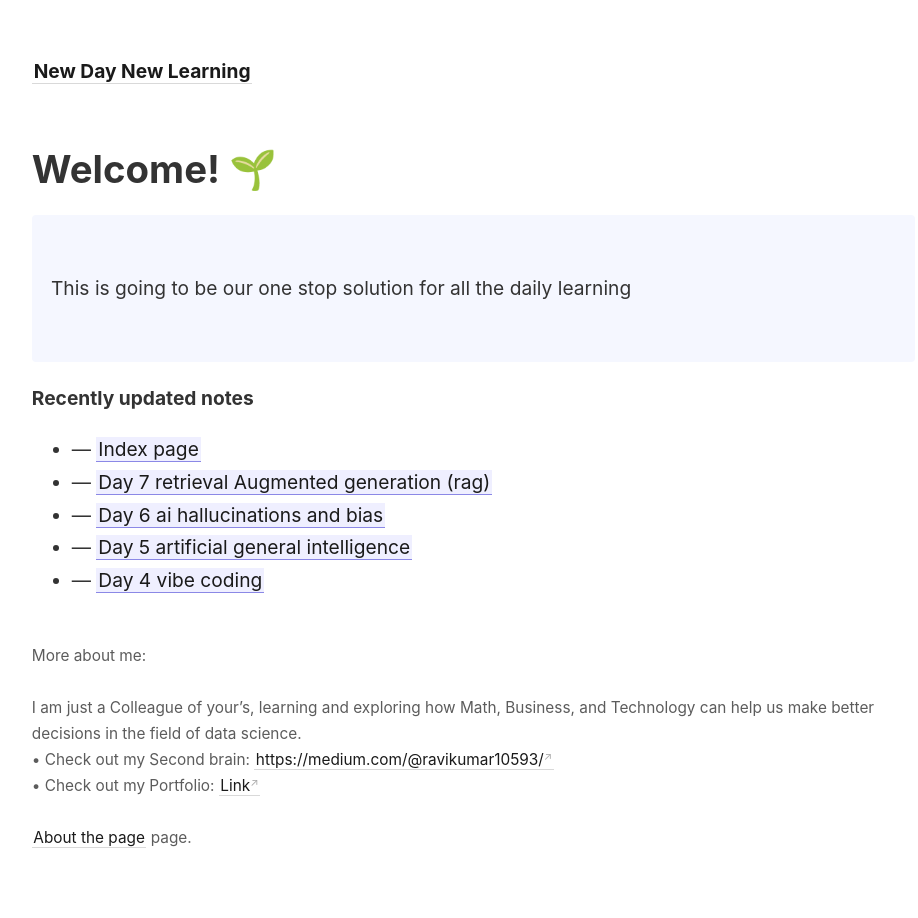
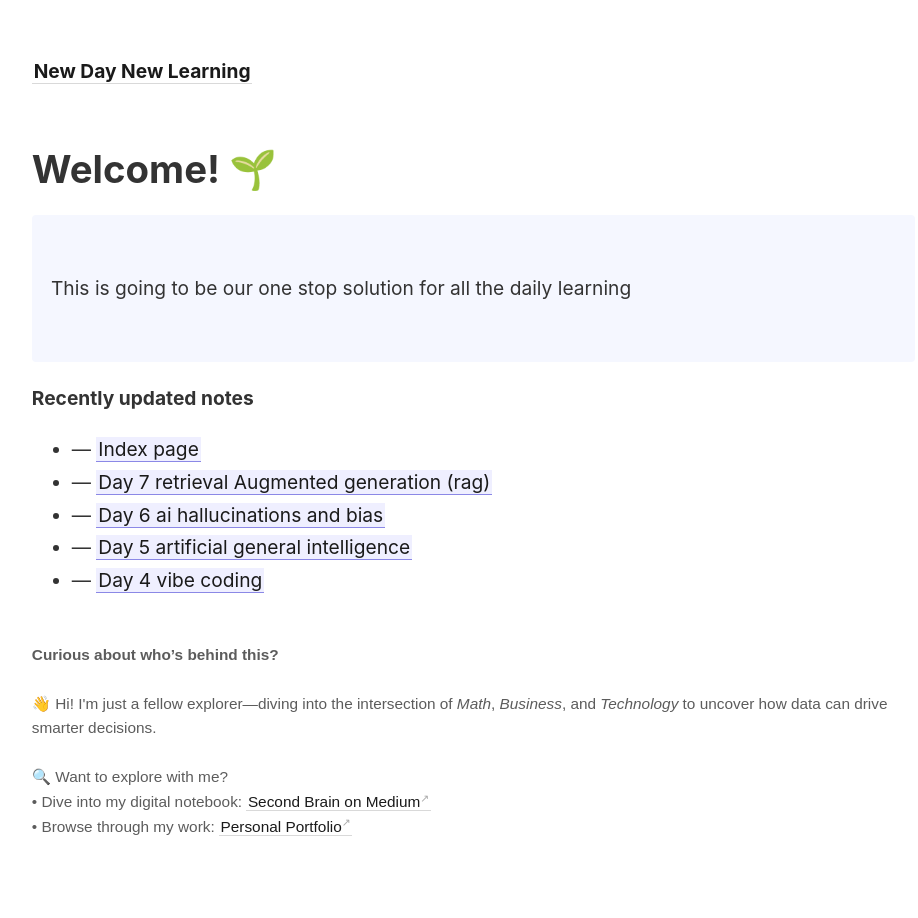
Before and after one commit to Ravikumar10593-hub/New-day-New-Learning, a Jekyll site: the page built from _pages/index.md, in a window 1280 px wide. Shown: the whole page, without its empty margins (45-963 px from the left). Built offline with Jekyll 4.4.1, drawn with Linux system fonts in a browser that asks for light colours.

Commit message:
"removed the about page"

```diff
--- a/_includes/footer.html
+++ b/_includes/footer.html
@@ -1,5 +1,7 @@
-More about me:<br><br>
-I am just a Colleague of your’s, learning and exploring how Math, Business, and Technology can help us make better decisions in the field of data science.<br>
-• Check out my Second brain: <a href="https://medium.com/@ravikumar10593/" target="_blank">https://medium.com/@ravikumar10593/</a><br>
-• Check out my Portfolio: <a href="LINK" target="_blank">Link</a> <br><br>
-<a class="internal-link" href="{{ site.baseurl }}/about">About the page</a> page.
+<div style="font-family: sans-serif; line-height: 1.6;">
+    <strong>Curious about who’s behind this?</strong><br><br>
+    👋 Hi! I'm just a fellow explorer—diving into the intersection of <em>Math</em>, <em>Business</em>, and <em>Technology</em> to uncover how data can drive smarter decisions.<br><br>
+    🔍 Want to explore with me?<br>
+    • Dive into my digital notebook: <a href="https://medium.com/@ravikumar10593/" target="_blank">Second Brain on Medium</a><br>
+    • Browse through my work: <a href="LINK" target="_blank">Personal Portfolio</a>
+  </div>
```
